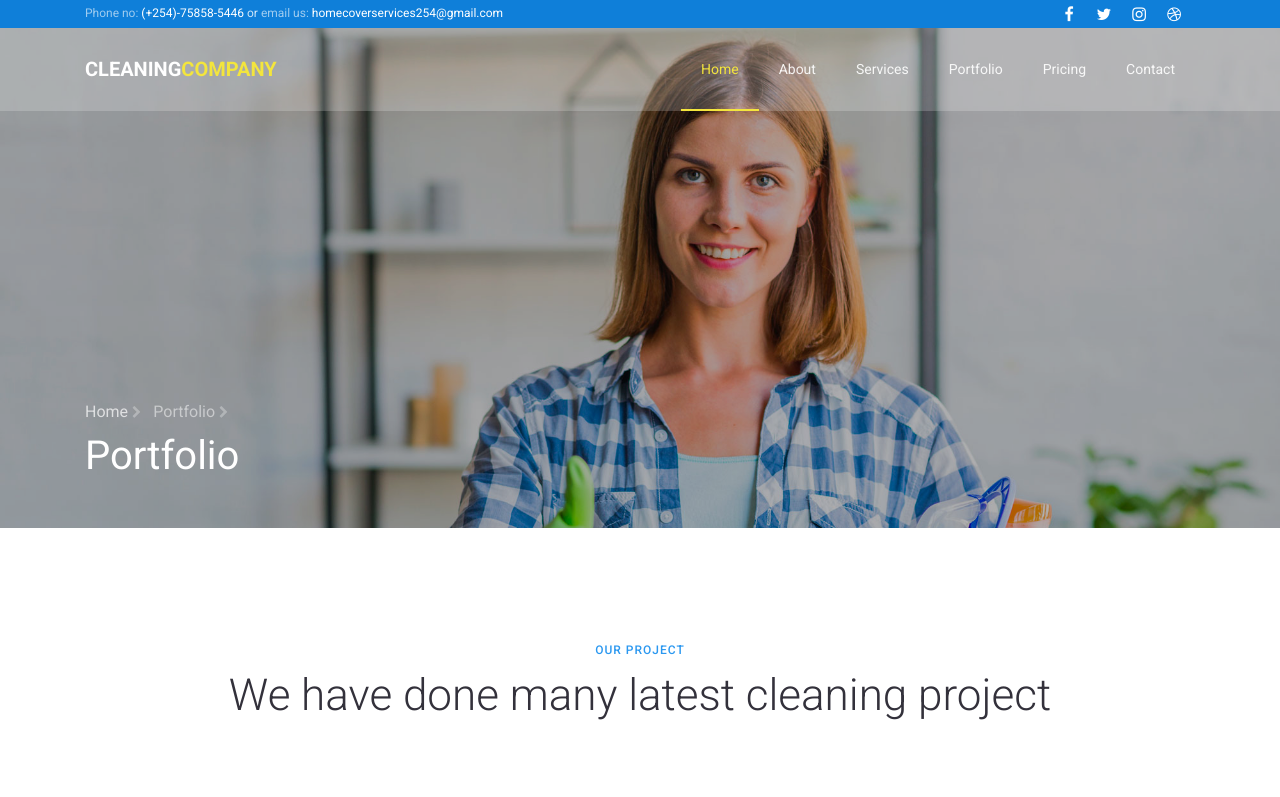
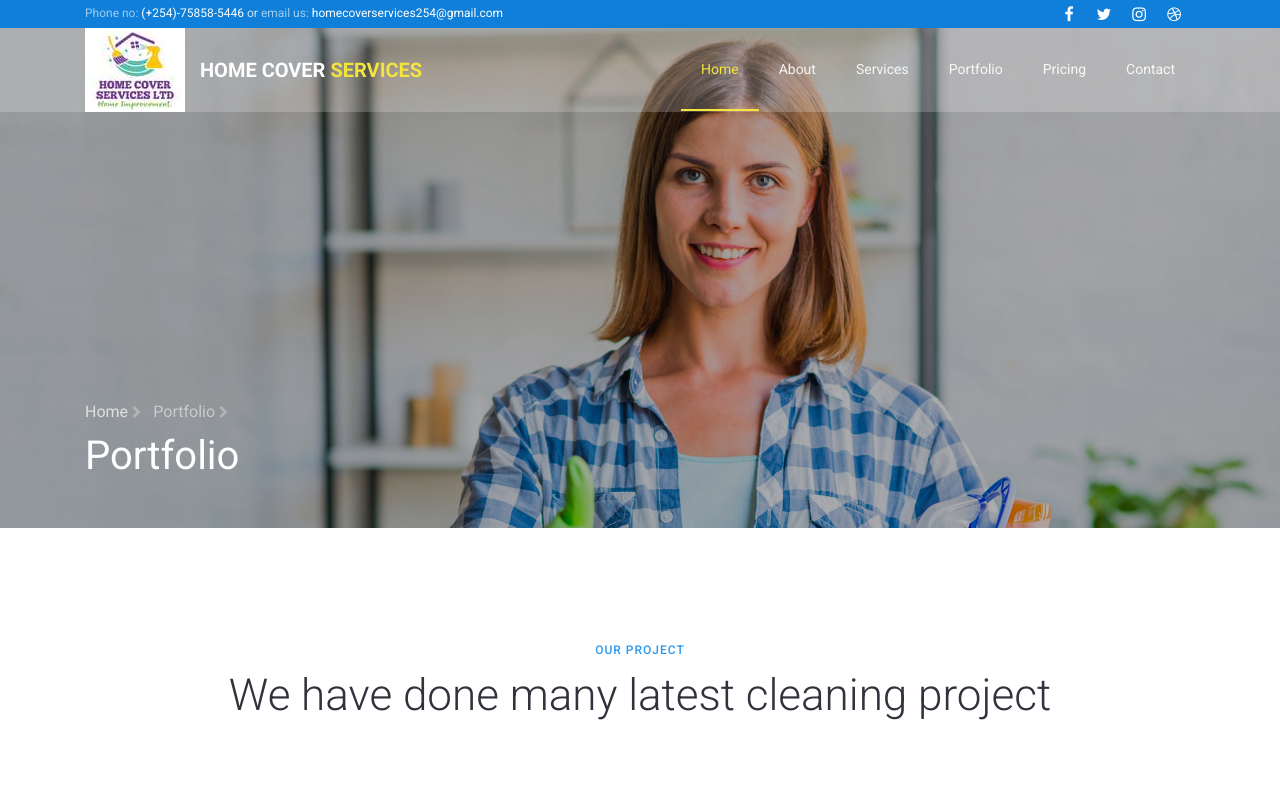
Before and after one commit to XIIcode/Home_Cover_Services_2, a plain HTML site: page cleaning-company-master/cleaning-company-master/portfolio.html in a window 1280 px wide. Shown: the top 797 px of the page. Drawn offline with Linux system fonts and the light colour scheme; some packages are replaced by stand-ins of ours; no server answers.

Commit message:
1.1
updated logo
changed tittle info

```diff
--- a/cleaning-company-master/cleaning-company-master/portfolio.html
+++ b/cleaning-company-master/cleaning-company-master/portfolio.html
@@ -40,7 +40,8 @@
 		</div>
 		<nav class="navbar navbar-expand-lg navbar-dark ftco_navbar bg-dark ftco-navbar-light" id="ftco-navbar">
 	    <div class="container">
-	    	<a class="navbar-brand" href="index.html">Cleaning<span>company</span></a>
+        <img class="img-responsive" src="images/logo_small.jpg" alt="logo"  style="margin-right: 15px;"/>
+	    	<a class="navbar-brand" href="index.html">Home Cover<span>  Services</span></a>
 	      <button class="navbar-toggler" type="button" data-toggle="collapse" data-target="#ftco-nav" aria-controls="ftco-nav" aria-expanded="false" aria-label="Toggle navigation">
 	        <span class="fa fa-bars"></span> Menu
 	      </button>
```
Also changed, not shown: cleaning-company-master/cleaning-company-master/about.html (+2 -1 lines), cleaning-company-master/cleaning-company-master/contact.html (+2 -1 lines), cleaning-company-master/cleaning-company-master/index.html (+1 -0 lines), cleaning-company-master/cleaning-company-master/pricing.html (+2 -1 lines), cleaning-company-master/cleaning-company-master/services.html (+2 -1 lines), cleaning-company-master/cleaning-company-master/images/logo_small.jpg (added).
